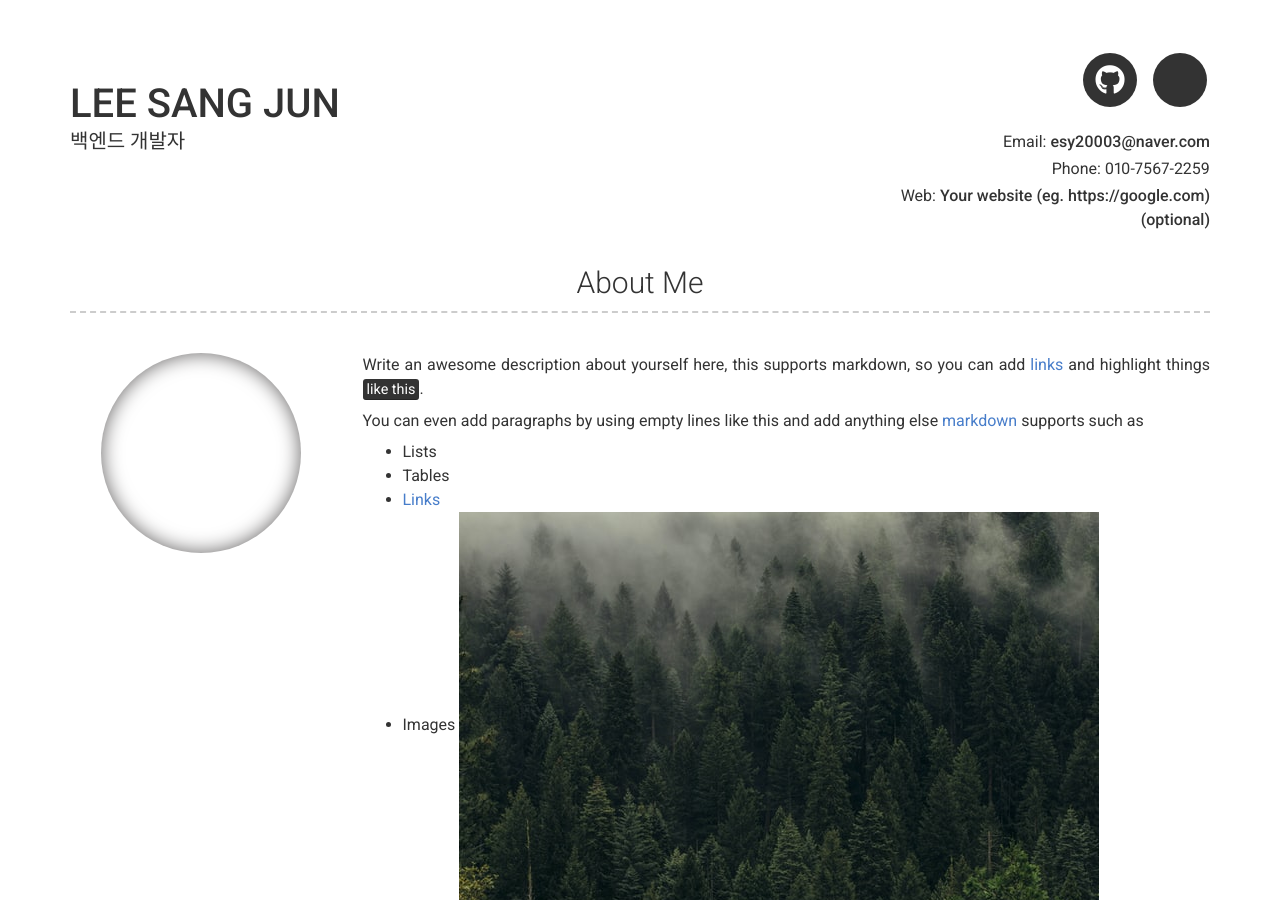
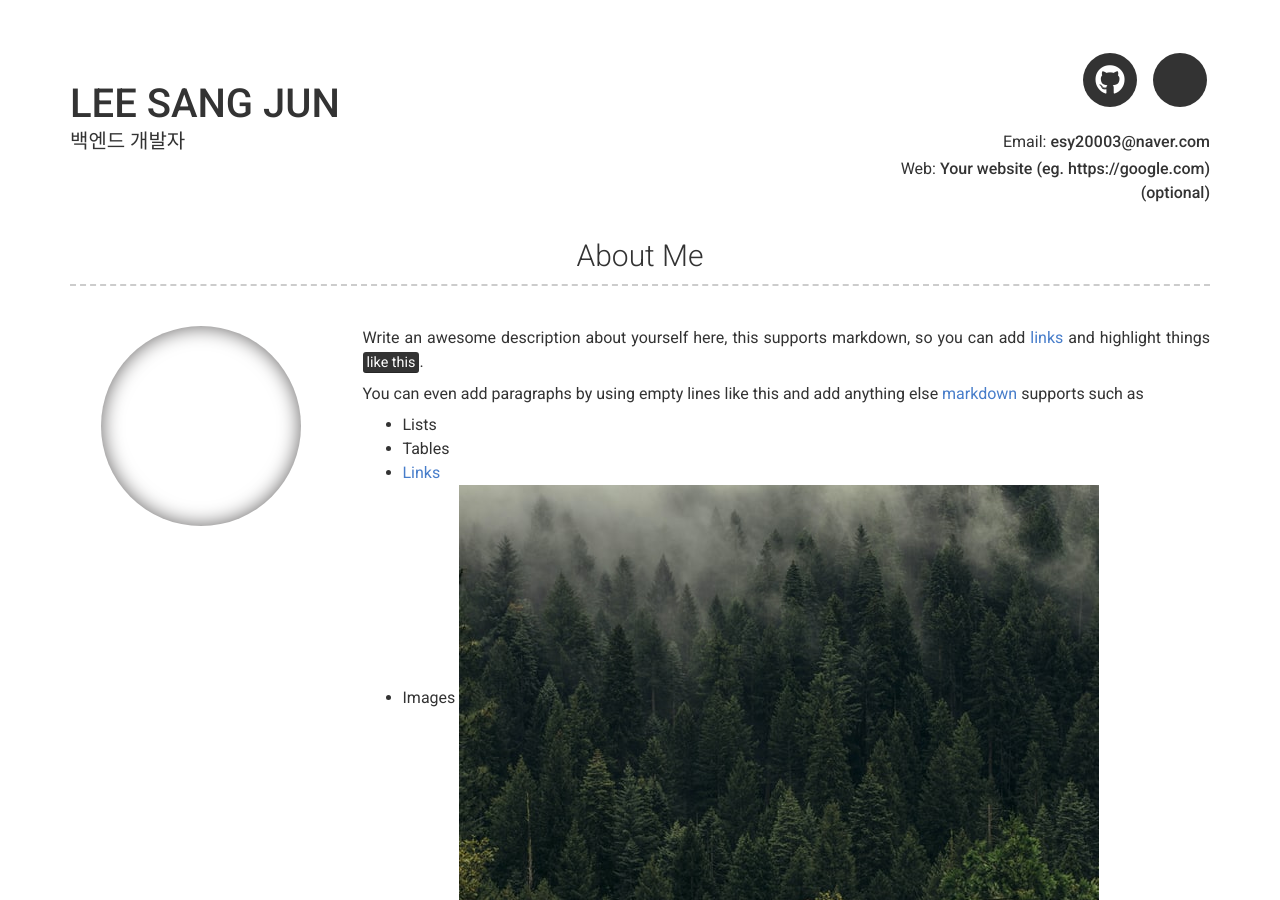
Before and after one commit to esy20003/esy20003.github.io, a Jekyll site: the page built from index.md, in a window 1280 px wide and 900 px high. Built offline with Jekyll 4.4.1, drawn with Linux system fonts in a browser that asks for light colours; nearby versions of some CDN libraries.

Commit message:
Update _config.yml

```diff
--- a/_config.yml
+++ b/_config.yml
@@ -10,7 +10,6 @@ name: LEE SANG JUN
 title: 백엔드 개발자
 email: esy20003@naver.com
 # email_title: Email (Email title override)
-phone: 010-7567-2259
 # phone_title: Phone (Phone title override)
 website: Your website (eg. https://google.com)(optional)
 # website_title: Web (Website title override) // 아직 없음
```
